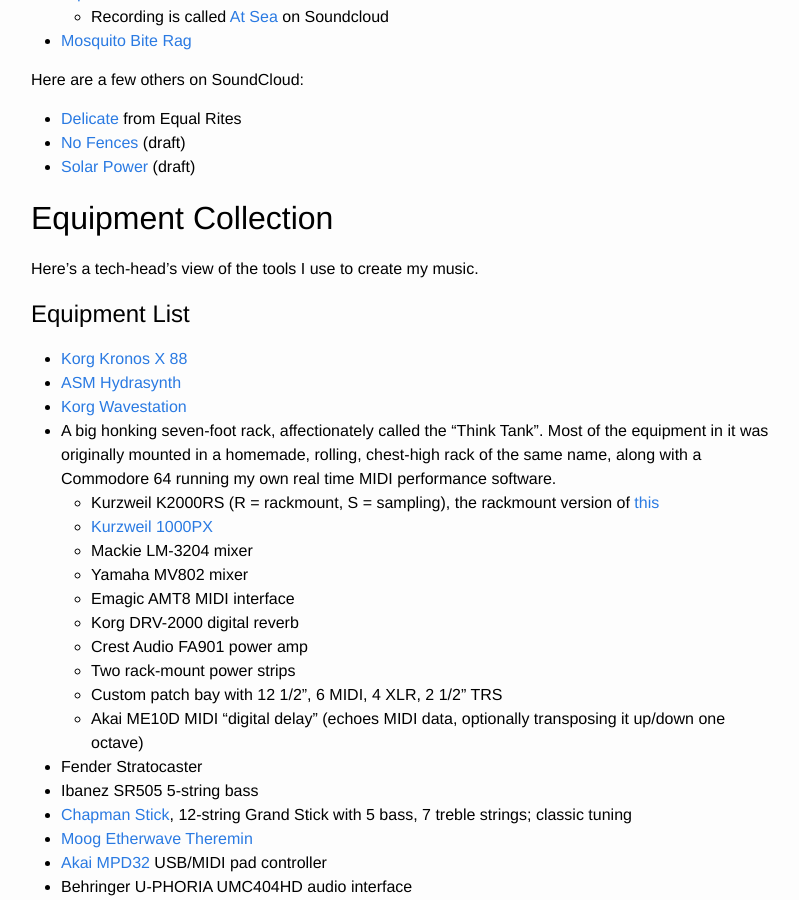
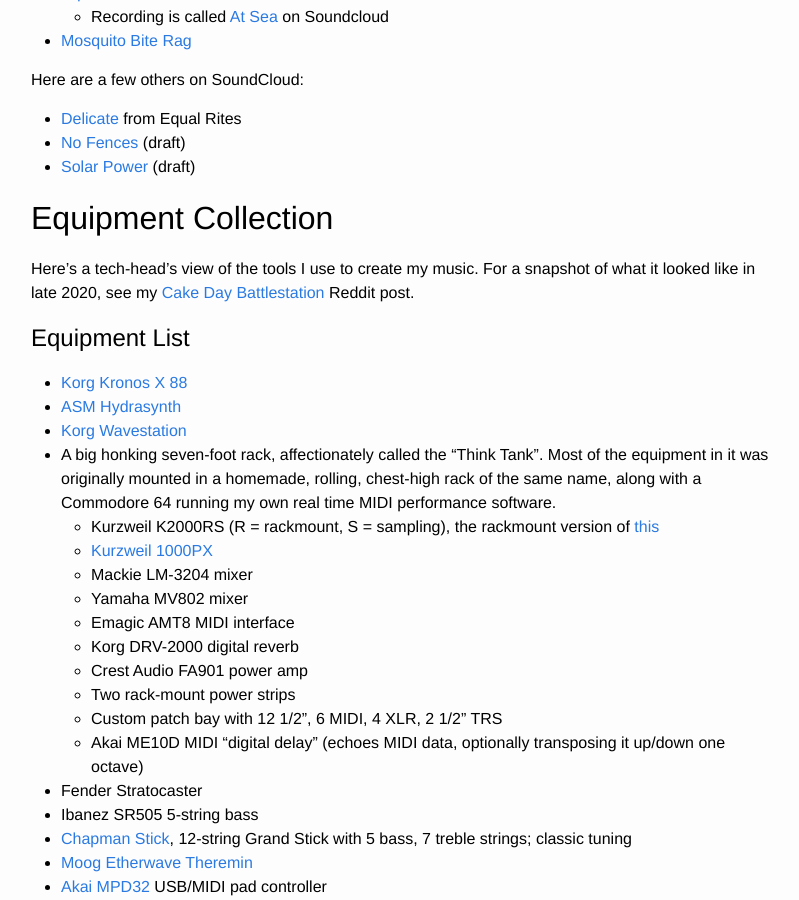
Before and after one commit to jimm/www-jimmenard-com-jekyll, a Jekyll site: the page built from music.md, in a window 1280 px wide and 900 px high, scrolled down 1074 px. Shown: the whole window, without its empty margins (239-1038 px from the left). Built offline with Jekyll 4.4.1, drawn with Linux system fonts in a browser that asks for light colours.

Commit message:
battlestations!

```diff
--- a/music.md
+++ b/music.md
@@ -56,7 +56,10 @@ Here are a few others on SoundCloud:
 
 # Equipment Collection
 
-Here's a tech-head's view of the tools I use to create my music.
+Here's a tech-head's view of the tools I use to create my music. For a
+snapshot of what it looked like in late 2020, see my
+[Cake Day Battlestation](https://www.reddit.com/r/MusicBattlestations/comments/jnbhe4/cake_day_battlestation/)
+Reddit post.
 
 ## Equipment List
 
```
